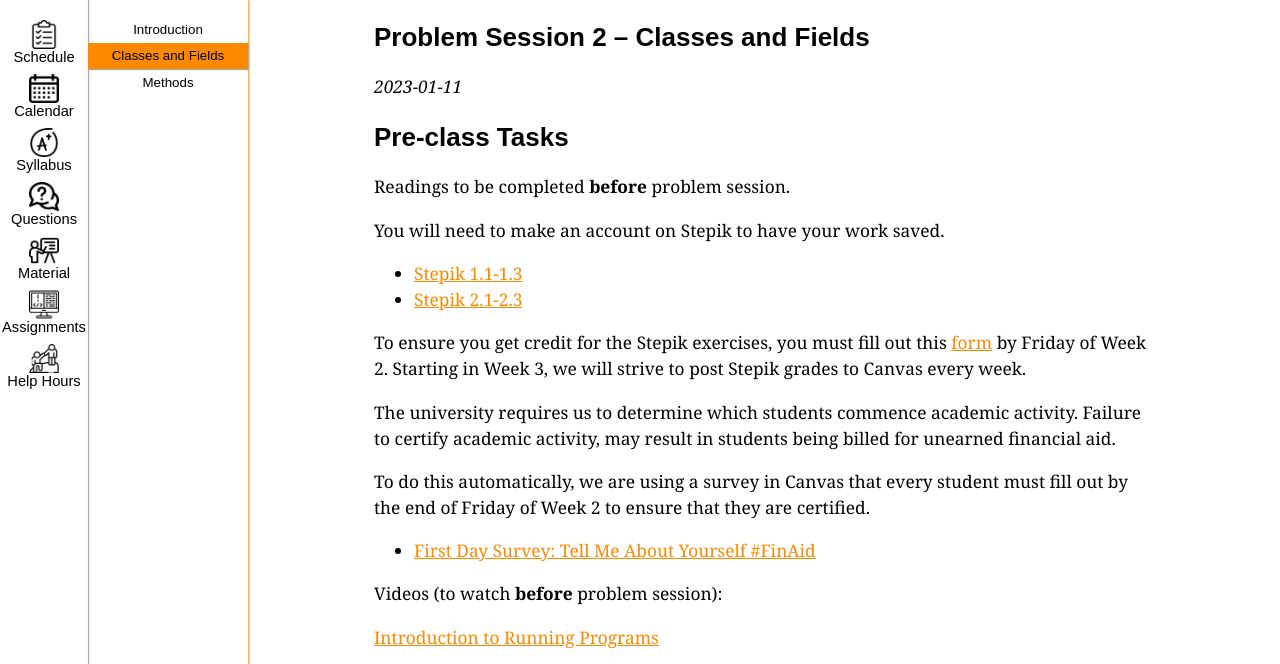
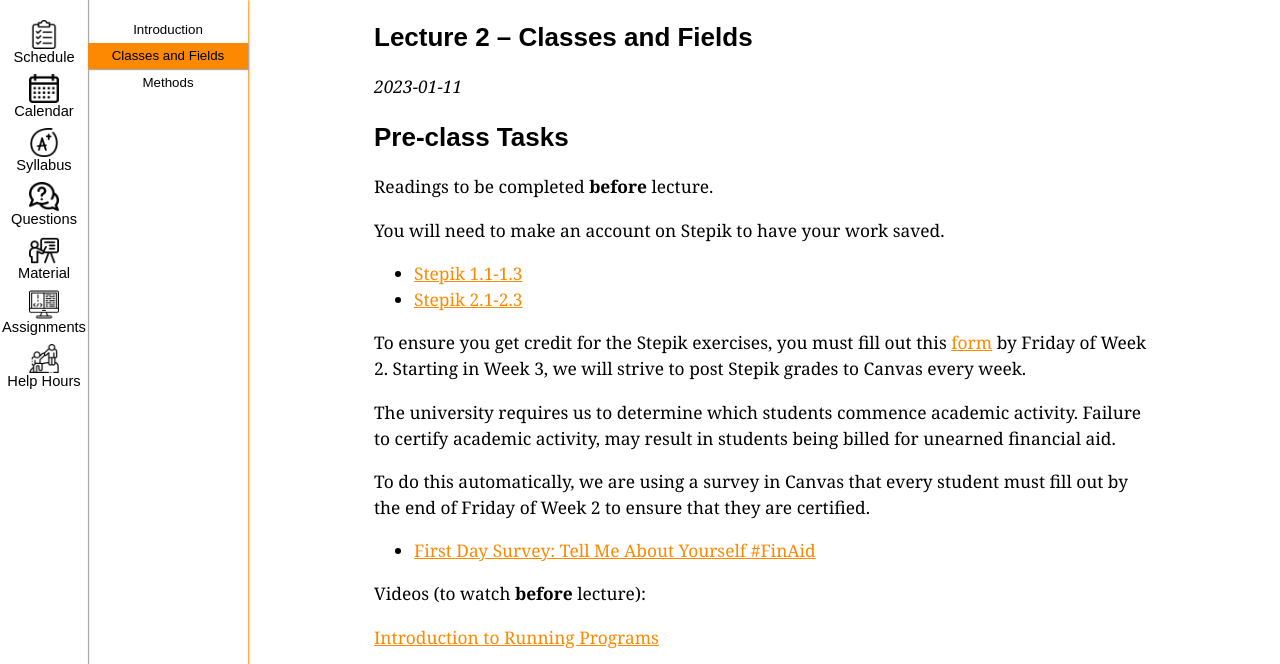
Before and after one commit to ucsd-cse11-w23/ucsd-cse11-w23.github.io, a Jekyll site: the page built from _lectures/lecture2.md, in a window 1280 px wide and 900 px high, cut to the strip 0-664 px from the top of the window. Built offline with Jekyll 4.4.1, drawn with Linux system fonts in a browser that asks for light colours.

Commit message:
Update lecture2.md

```diff
--- a/_lectures/lecture2.md
+++ b/_lectures/lecture2.md
@@ -17,13 +17,13 @@ worksheets:
 
 ---
 
-## Problem Session 2 – Classes and Fields
+## Lecture 2 – Classes and Fields
 
 _{{ page.released-on }}_
 
 ## Pre-class Tasks
 
-Readings to be completed **before** problem session.
+Readings to be completed **before** lecture.
 
 You will need to make an account on Stepik to have your work saved.
 - [Stepik 1.1-1.3](https://stepik.org/lesson/559661/step/1?unit=553721){:target="_blank"}
@@ -38,7 +38,7 @@ To do this automatically, we are using a survey in Canvas that every student mus
 to ensure that they are certified.
 - [First Day Survey: Tell Me About Yourself #FinAid](https://canvas.ucsd.edu/courses/42398/quizzes/125571){:target="_blank"}
 
-Videos (to watch **before** problem session):
+Videos (to watch **before** lecture):
 
 {% for video in page.videos %}
 [{{ video.title }}]({{ video.url }}){:target="_blank"}
```
